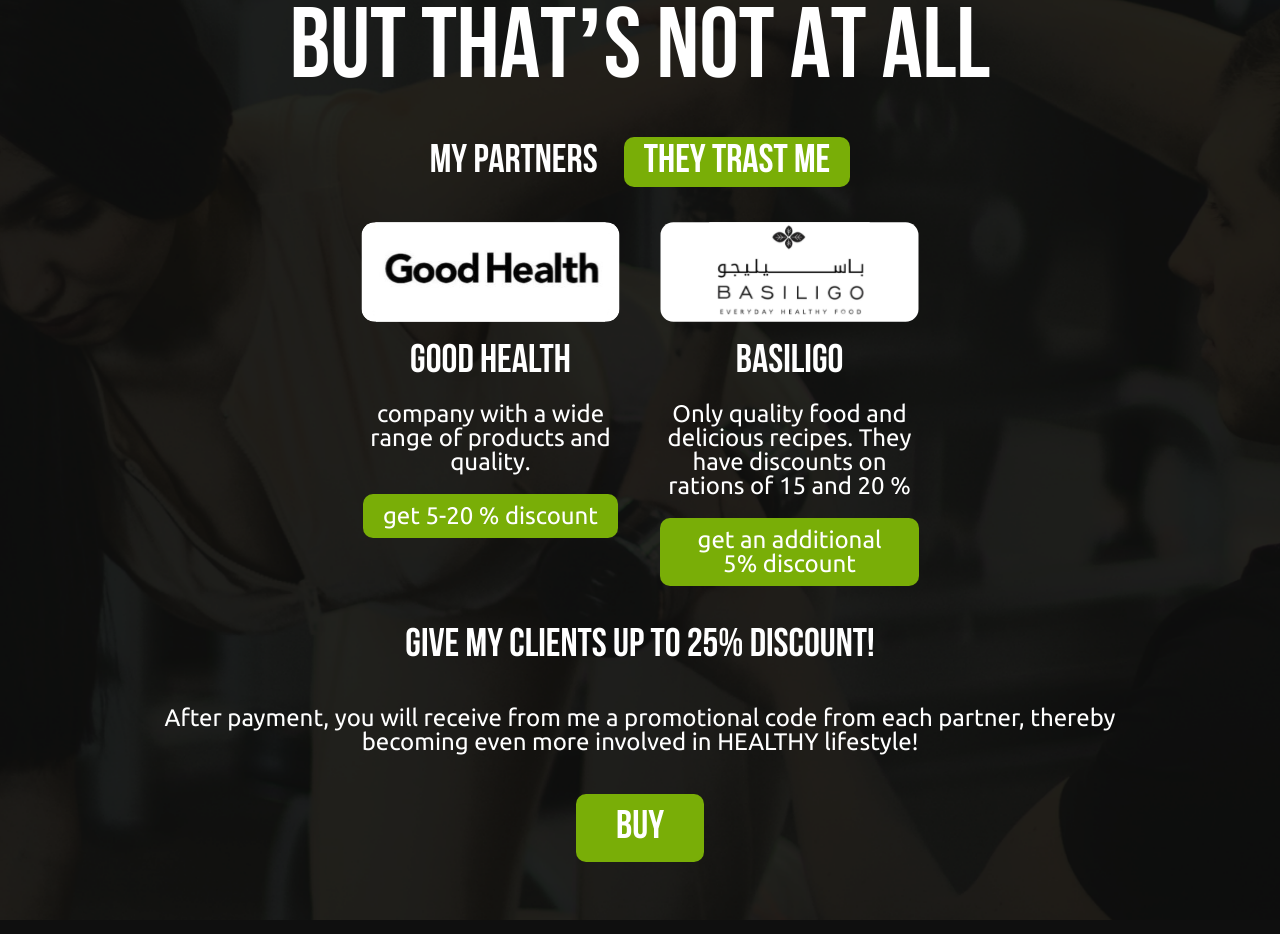
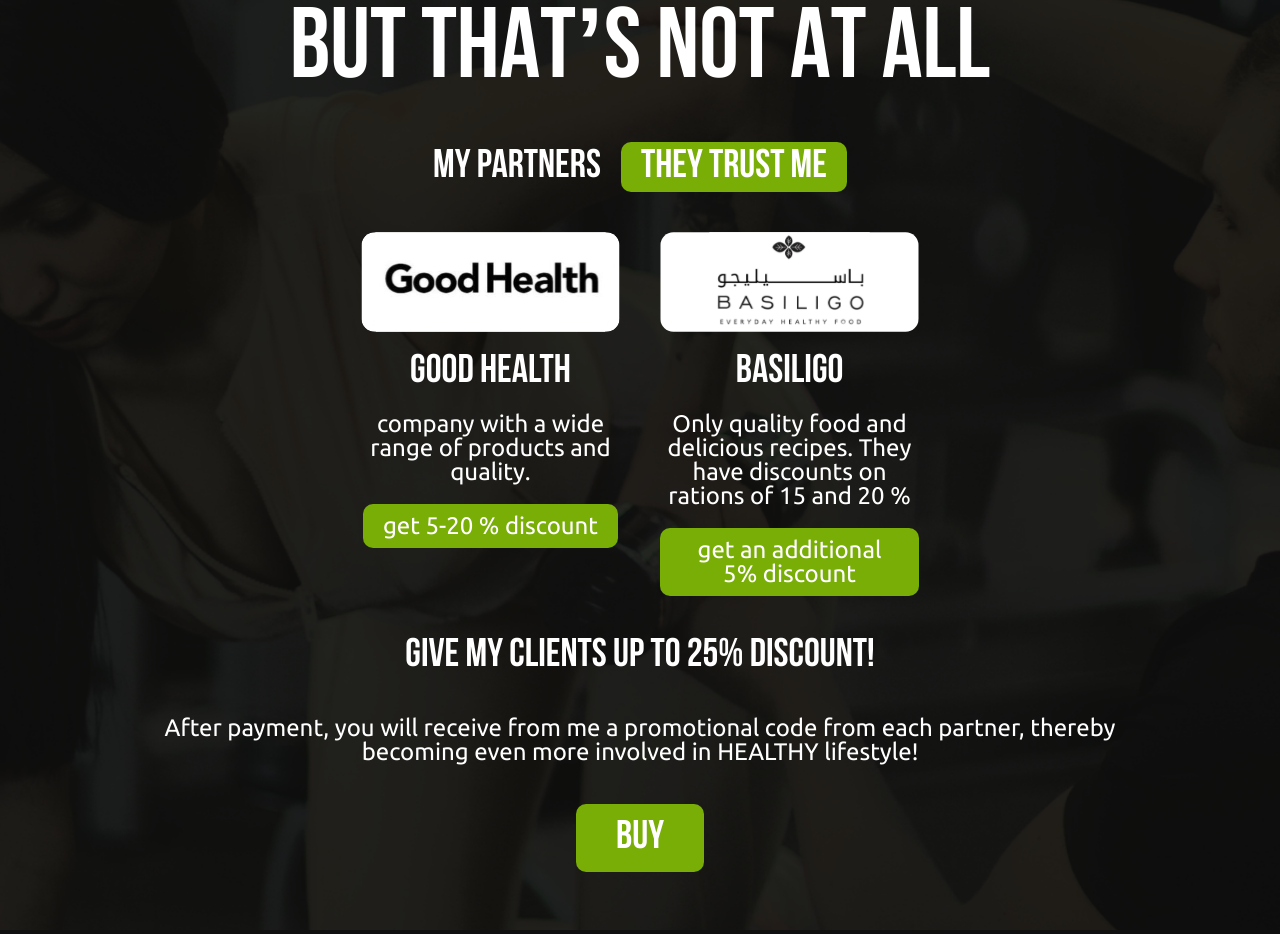
Before and after one commit to TheLogon/ivan-coach, a Next.js app: page /en in a window 1280 px wide. Shown: the part 3240-4174 px from the top of the page. Built offline with nearby package versions, Linux system fonts and the light colour scheme.

Commit message:
fix bonus and trust

```diff
--- a/src/app/[locale]/page.tsx
+++ b/src/app/[locale]/page.tsx
@@ -150,7 +150,7 @@
 						<div className={[styles.partners__inner, BibasBold.className].join(" ")}>
 							<h2>{t("partners.title")}</h2>
 							<h4>
-								{t("partners.subtitle")} <span>They Trast me</span>
+								{t("partners.subtitle")} <span>They Trust me</span>
 							</h4>
 							<div className={styles.partners__imgs}>
 								<div className={styles.partners__img}>
--- a/src/locales/ru.json
+++ b/src/locales/ru.json
@@ -71,7 +71,7 @@
 			"text": "Иван хочу выразить слова благодарности, ты знаешь как для меня важен индивидуальный подход и персональные тренировки. Спасибо тебе за грамотно выстроенные программы для меня, которые позволили за сравнительно короткий срок добиться желаемых результатов и вернуться к хорошей физической форме. Нравится разнообразие и постоянное внимание и сопровождение во время тренировок! Отдельное спасибо за мотивацию к занятиям спортом, и моим контролем питания)))!!! Результат на лицо - 5 кг за 2 месяца! Дальше больше 🤗"
 		},
 		"review-3": {
-			"name": "Евгений",
+			"name": "Светлана",
 			"decr": "1 год тренировок",
 			"text": "Иван  не первый мой тренер, поэтому мне есть, с чем сравнить. Перешла я к нему от другого тренера осознанно. Я долго наблюдала, как он тренирует так как для меня важен как результат, так и сам процесс, но процесс даже больше. Однажды я поняла, что ходить в фитнес-клуб — это не только бегать на дорожке и чередовать непонятные тренажеры, чтобы сбросить вес. Это огромная работа,это часть жизни, и  Ваня — лучший помощник в этой работе над собой. Это человек, который не просто тупо отрабатывает тренировку, предлагая набор из стандартных упражнений. Это действительно Тренер с большой буквы, который умеет сочетать все свои знания и цели клиента. У этого человека грамотный и индивидуальный подход к каждому. И девушкам я бы посоветовала идти именно к нему.  Он -человек, который работает, а не просиживает штаны. Я получаю истинное удовольствие от онлайн тренировок, это кайф, реальный кайф, даже не смотря на то что из зала почти выползаю. Девочки и мальчики, если хотите сделать свое тело красивое и упругое — записывайтесь скорее на тренировки"
 		}
--- a/src/styles/page.module.scss
+++ b/src/styles/page.module.scss
@@ -387,19 +387,11 @@
 
       @include _600 {
         width: 100%;
-        background-position: top center;
       }
 
       @media (max-width:420px) {
         padding: 20px;
       }
-
-      @media (max-width:380px) {
-        padding: 7px;
-        height: 204px;
-      }
-
-
 
       p {
         text-align: center;
@@ -709,6 +701,11 @@
   }
 
   h4 {
+    display: flex;
+    align-items: center;
+    gap: 20px;
+    flex-wrap: wrap;
+    justify-content: center;
     text-transform: uppercase;
     color: $belyy;
 
@@ -717,10 +714,12 @@
     }
 
     span {
+      display: block;
       background: $zelenyy;
       border-radius: 10px;
       padding: 5px 20px;
-      margin-left: 20px;
+      // margin-left: 20px;
+      white-space: pre;
     }
   }
 
```
